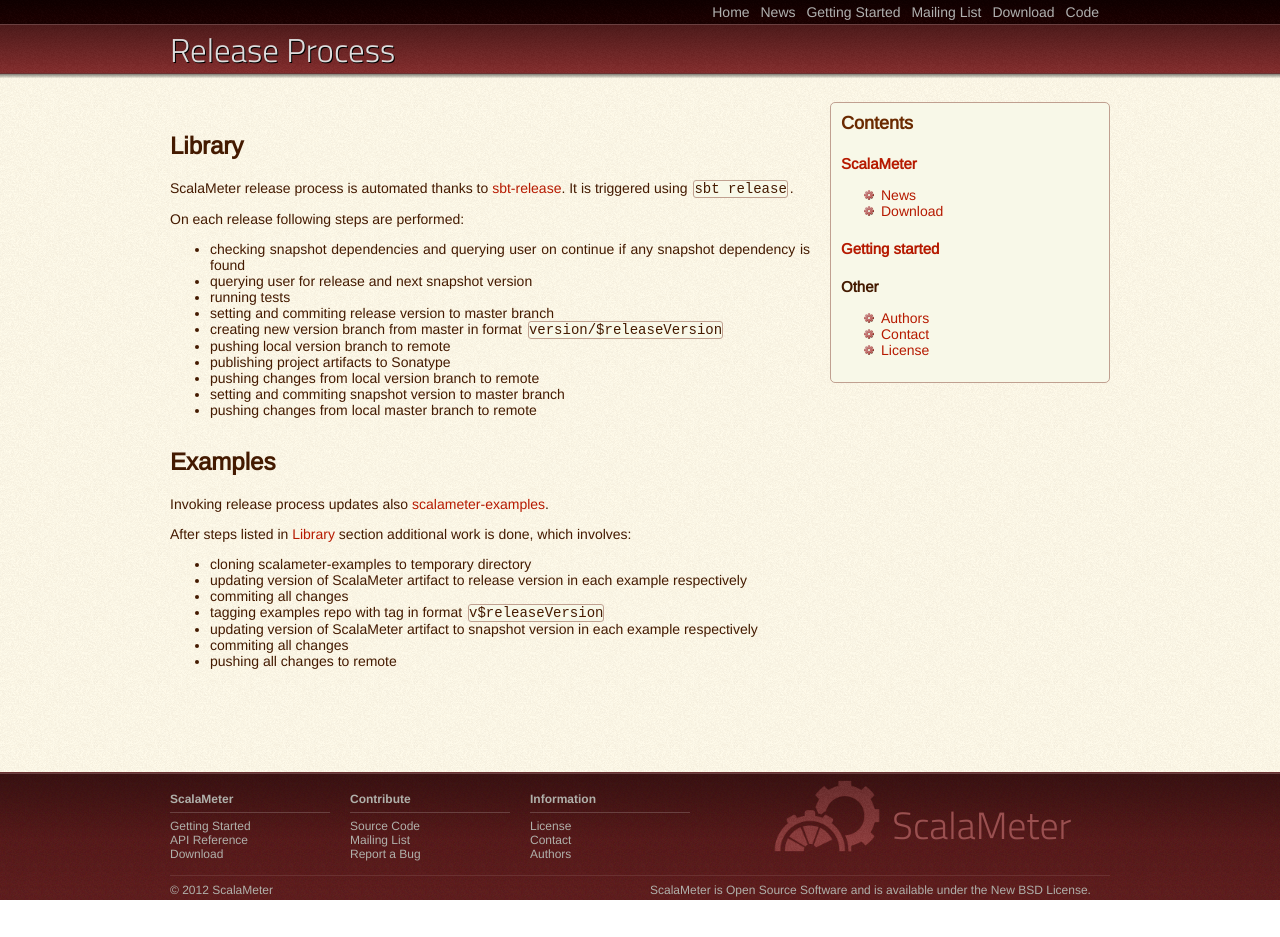
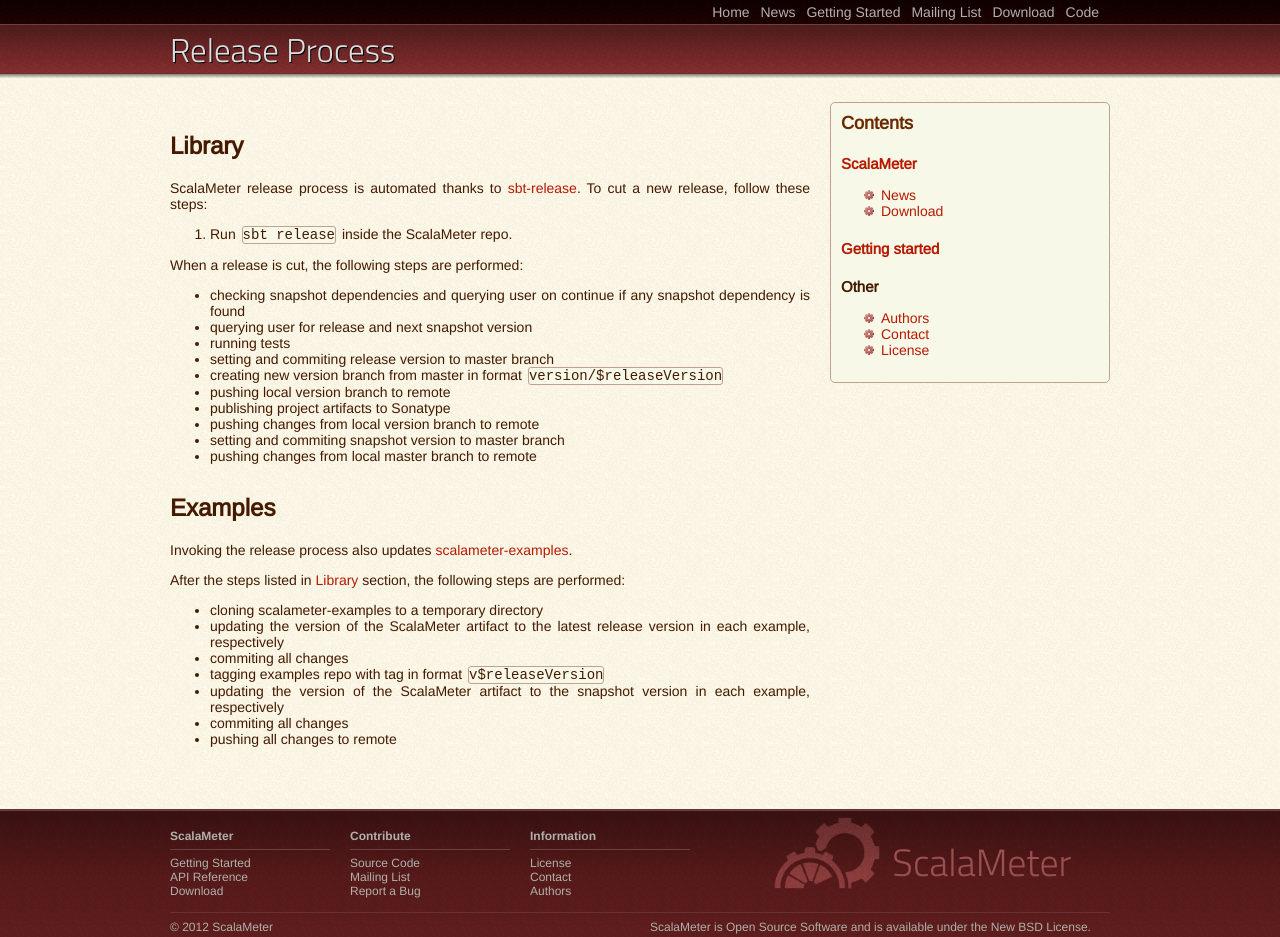
Before and after one commit to scalameter/scalameter.github.com, a Jekyll site: the page built from home/releasing.md, in a window 1280 px wide. Built offline with Jekyll 4.4.1, drawn with Linux system fonts in a browser that asks for light colours; before the commit the page ends 900 px from its top, so only the background shows below that.

Commit message:
Update releasing.md

```diff
--- a/home/releasing.md
+++ b/home/releasing.md
@@ -9,9 +9,11 @@ permalink: /home/releasing/index.html
 ## Library
 
 ScalaMeter release process is automated thanks to [sbt-release](https://github.com/sbt/sbt-release).
-It is triggered using `sbt release`.
+To cut a new release, follow these steps:
 
-On each release following steps are performed:
+1. Run `sbt release` inside the ScalaMeter repo.
+
+When a release is cut, the following steps are performed:
 - checking snapshot dependencies and querying user on continue if any snapshot dependency is found
 - querying user for release and next snapshot version
 - running tests
@@ -26,13 +28,13 @@ On each release following steps are performed:
 
 ## Examples
 
-Invoking release process updates also [scalameter-examples](https://github.com/scalameter/scalameter-examples).
+Invoking the release process also updates [scalameter-examples](https://github.com/scalameter/scalameter-examples).
 
-After steps listed in [Library](##Library) section additional work is done, which involves:
-- cloning scalameter-examples to temporary directory
-- updating version of ScalaMeter artifact to release version in each example respectively
+After the steps listed in [Library](##Library) section, the following steps are performed:
+- cloning scalameter-examples to a temporary directory
+- updating the version of the ScalaMeter artifact to the latest release version in each example, respectively
 - commiting all changes
 - tagging examples repo with tag in format `v$releaseVersion`
-- updating version of ScalaMeter artifact to snapshot version in each example respectively
+- updating the version of the ScalaMeter artifact to the snapshot version in each example, respectively
 - commiting all changes
 - pushing all changes to remote
```
